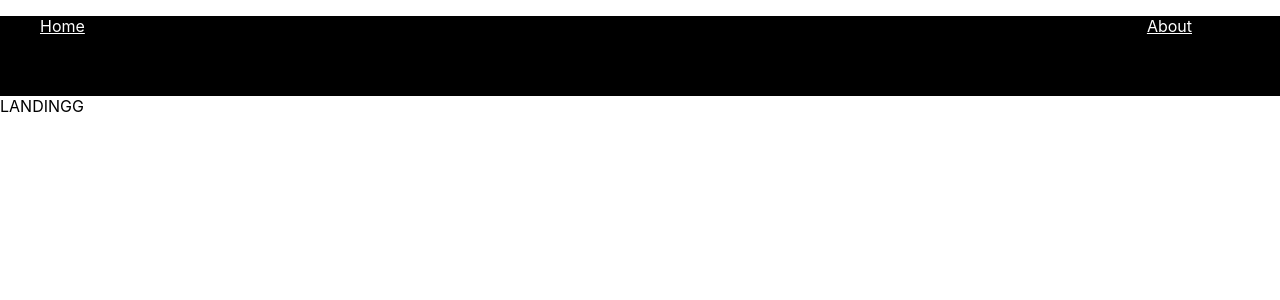
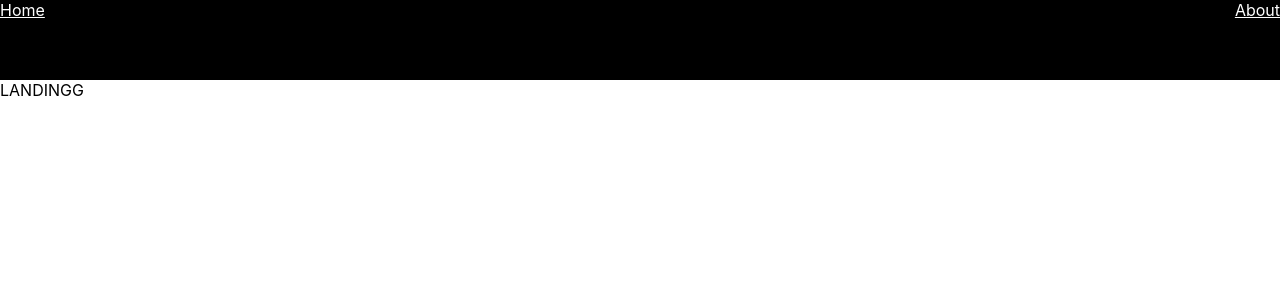
Before and after one commit to AngelRRand/testnextjsts, a Next.js app: page / in a window 1280 px wide. Shown: the top 300 px of the page. Built offline with nearby package versions, Linux system fonts and the light colour scheme.

Commit message:
styles fixed

```diff
--- a/app/component/Navigation.module.css
+++ b/app/component/Navigation.module.css
@@ -14,5 +14,5 @@
 .ulList{
     display: flex;
     justify-content: space-between;
-    width: 90vw;
+    width: 100vw;
 }
--- a/styles/globals.css
+++ b/styles/globals.css
@@ -1,11 +1,7 @@
-html,
-body {
+* {
   padding: 0;
   margin: 0;
+  box-sizing: border-box;
   font-family: -apple-system, BlinkMacSystemFont, Segoe UI, Roboto, Oxygen,
     Ubuntu, Cantarell, Fira Sans, Droid Sans, Helvetica Neue, sans-serif;
 }
-h1{
-  padding: 0;
-  margin: 0;
-}
```
